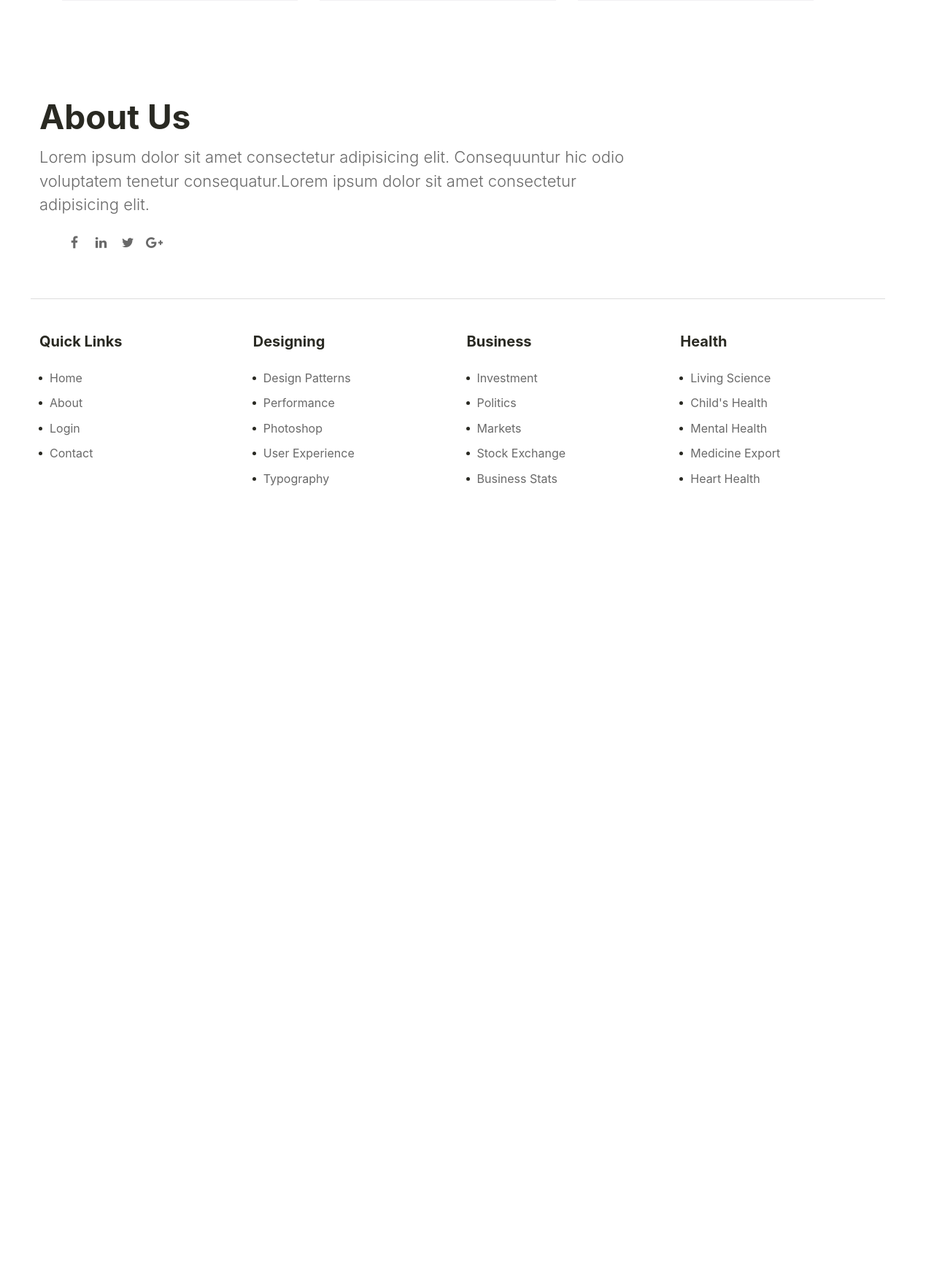
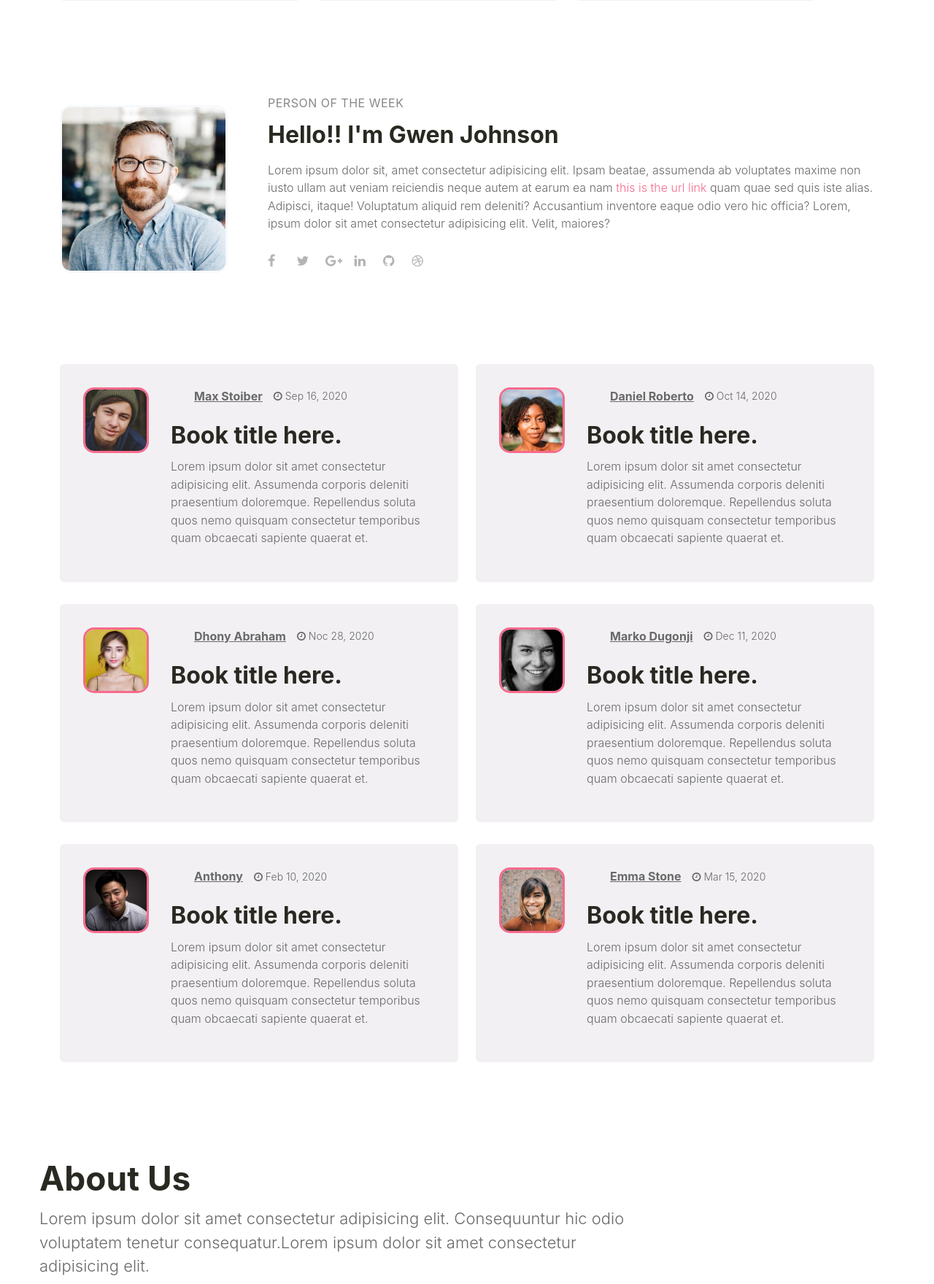
Before and after one commit to Libbna/BLOG_SITE, a PHP site: page / in a window 1280 px wide. Shown: the part 3243-5003 px from the top of the page at 73% size. Before the commit the page ends 3909 px from the top, so only its background shows below. Run offline with PHP 8.4, Linux system fonts and the light colour scheme; data that the repository does not hold is empty.

Commit message:
created the author-section UI

```diff
--- /dev/null
+++ b/assets/_author-section.scss
@@ -0,0 +1,129 @@
+$bg-color: #fff;
+$bg-color-three: #f2f0f3;
+$border-radius: 6px;
+$primary-color: #f76a8c;
+$font-color: #696969;
+$heading-color: #292922;
+
+.w3l-author {
+    background-color: $bg-color;
+    .author-image {
+        width: 230px;
+        height: 230px;
+        display: inline-block;
+        overflow: hidden;
+        border-radius: 15px;
+        border: 3px solid #F7F9FC;
+        background: #fff;
+        img {
+            width: 100%;
+            min-width: 100%;
+            object-fit: cover;
+            object-position: center;
+            }
+        }
+        .category {
+            display: inline-block;
+            margin-bottom: 5px;
+            text-transform: uppercase;
+            letter-spacing: .5px;
+            font-size: 16px;
+            color: #888;
+        }
+        h2 {
+            font-size: 32px;
+            font-weight: 700;
+            color: #292922;
+        }
+        p {
+            font-size: 16px;
+            line-height: 24.5px;
+            font-weight: 300;
+        }
+        .author-icons {
+            li {
+                // font-size: 16px;
+                // line-height: 24.5px;
+                // font-weight: 300;
+                display: inline-block;
+                margin-right: 5px;
+            }
+            a {
+                width: 30px;
+                height: 30px;
+                line-height: 30px;
+                display: inline-block;
+                font-size: 18px;
+                color: #69696980;
+                span {
+                    line-height: 30px;
+                }
+            }
+        }
+}
+
+// testimonials section
+.w3l-authors {
+    background-color: $bg-color;
+    .slider-info {
+        max-width: 100%;
+        display: grid;
+        grid-template-columns: auto 1fr;
+        grid-gap: 30px;
+        background-color: $bg-color-three;
+        border-radius: $border-radius;
+        padding: 2rem;
+        margin-top: 30px;
+    }
+    .img-circle {
+        width: 90px;
+        height: 90px;
+        display: inline-block;
+        overflow: hidden;
+        background: #f3f6f9;
+        border-radius: 15px;
+        border: 3px solid $primary-color;
+        img {
+            width: 100%;
+            min-height: 100%;
+            object-fit: cover;
+            object-position: center;
+        }
+    }
+    .blog-single-author-date {
+        li {
+            font-size: 14px;
+            color: $font-color;
+            display: inline-block;
+            margin-right: 15px;
+            transition: 0.3s ease-in-out;
+            font-weight: 300;
+
+            a {
+                font-size: 16px;
+                font-weight: 700;
+                text-decoration: underline;
+                transition: 0.3s ease-in-out;
+                color: $font-color;
+            }
+        }
+    }
+    .author-book-title {
+        color: $heading-color;
+        font-size: 32px;
+        line-height: 41.6px;
+        display: inline-block;
+        font-weight: 700;
+        transition: 0.3s ease-in-out;
+        margin-top: 5px;
+        &:hover {
+            text-decoration: underline;
+            transition: 0.3s ease-in-out;
+        }
+    }
+    .message {
+        p {
+            margin-top: 10px;
+        }
+    }
+}
--- a/assets/main.css
+++ b/assets/main.css
@@ -784,6 +784,144 @@ footer .footer-inner-main .footer-grids .container .text-txt .footer-links .sub-
   border-color: #dae0e5;
 }
 
+.w3l-author {
+  background-color: #fff;
+}
+
+.w3l-author .author-image {
+  width: 230px;
+  height: 230px;
+  display: inline-block;
+  overflow: hidden;
+  border-radius: 15px;
+  border: 3px solid #F7F9FC;
+  background: #fff;
+}
+
+.w3l-author .author-image img {
+  width: 100%;
+  min-width: 100%;
+  -o-object-fit: cover;
+     object-fit: cover;
+  -o-object-position: center;
+     object-position: center;
+}
+
+.w3l-author .category {
+  display: inline-block;
+  margin-bottom: 5px;
+  text-transform: uppercase;
+  letter-spacing: .5px;
+  font-size: 16px;
+  color: #888;
+}
+
+.w3l-author h2 {
+  font-size: 32px;
+  font-weight: 700;
+  color: #292922;
+}
+
+.w3l-author p {
+  font-size: 16px;
+  line-height: 24.5px;
+  font-weight: 300;
+}
+
+.w3l-author .author-icons li {
+  display: inline-block;
+  margin-right: 5px;
+}
+
+.w3l-author .author-icons a {
+  width: 30px;
+  height: 30px;
+  line-height: 30px;
+  display: inline-block;
+  font-size: 18px;
+  color: #69696980;
+}
+
+.w3l-author .author-icons a span {
+  line-height: 30px;
+}
+
+.w3l-authors {
+  background-color: #fff;
+}
+
+.w3l-authors .slider-info {
+  max-width: 100%;
+  display: -ms-grid;
+  display: grid;
+  -ms-grid-columns: auto 1fr;
+      grid-template-columns: auto 1fr;
+  grid-gap: 30px;
+  background-color: #f2f0f3;
+  border-radius: 6px;
+  padding: 2rem;
+  margin-top: 30px;
+}
+
+.w3l-authors .img-circle {
+  width: 90px;
+  height: 90px;
+  display: inline-block;
+  overflow: hidden;
+  background: #f3f6f9;
+  border-radius: 15px;
+  border: 3px solid #f76a8c;
+}
+
+.w3l-authors .img-circle img {
+  width: 100%;
+  min-height: 100%;
+  -o-object-fit: cover;
+     object-fit: cover;
+  -o-object-position: center;
+     object-position: center;
+}
+
+.w3l-authors .blog-single-author-date li {
+  font-size: 14px;
+  color: #696969;
+  display: inline-block;
+  margin-right: 15px;
+  -webkit-transition: 0.3s ease-in-out;
+  transition: 0.3s ease-in-out;
+  font-weight: 300;
+}
+
+.w3l-authors .blog-single-author-date li a {
+  font-size: 16px;
+  font-weight: 700;
+  text-decoration: underline;
+  -webkit-transition: 0.3s ease-in-out;
+  transition: 0.3s ease-in-out;
+  color: #696969;
+}
+
+.w3l-authors .author-book-title {
+  color: #292922;
+  font-size: 32px;
+  line-height: 41.6px;
+  display: inline-block;
+  font-weight: 700;
+  -webkit-transition: 0.3s ease-in-out;
+  transition: 0.3s ease-in-out;
+  margin-top: 5px;
+}
+
+.w3l-authors .author-book-title:hover {
+  text-decoration: underline;
+  -webkit-transition: 0.3s ease-in-out;
+  transition: 0.3s ease-in-out;
+}
+
+.w3l-authors .message p {
+  margin-top: 10px;
+}
+
 * {
   margin: 0;
   padding: 0;
--- a/assets/main.scss
+++ b/assets/main.scss
@@ -6,6 +6,7 @@
 @import "./search-results";
 @import "./main-slider";
 @import "./latest-post";
+@import "./author-section";
 
 
 // color-codes
--- /dev/null
+++ b/author-section.php
@@ -0,0 +1,136 @@
+<!-- Author Section -->
+<section id="author" class="w3l-author py-5">
+    <div class="container py-lg-3">
+        <div class="row align-items-center">
+            <div class="col-lg-3 col-sm-4 col-7 order-first">
+                <div class="author-image">
+                    <img src="assets/uploads/main-author.jpg" alt="" class="img-fluid">
+                </div>
+            </div>
+            <div class="col-lg-9 col-sm-12 order-md-first mt-lg-0 mt-4">
+                <span class="category">Person of the Week</span>
+                <h2 class="mt-2 mb-3 title">Hello!! I'm Gwen Johnson </h2>
+                <p>Lorem ipsum dolor sit, amet consectetur adipisicing elit. Ipsam beatae, assumenda ab voluptates maxime non iusto ullam aut veniam
+                    reiciendis neque autem at earum ea nam <a href="#url">this is the url link</a> quam quae sed quis iste alias. Adipisci, itaque!
+                    Voluptatum aliquid rem deleniti? Accusantium inventore eaque odio vero hic officia? Lorem, ipsum dolor sit amet consectetur
+                    adipisicing elit. Velit, maiores?
+                </p>
+                <ul class="author-icons mt-4 pl-0">
+                    <li><a class="facebook" href="#url"><span class="fa fa-facebook" aria-hidden="true"></span></a> </li>
+                    <li><a class="twitter" href="#url"><span class="fa fa-twitter" aria-hidden="true"></span></a></li>
+                    <li><a class="google" href="#url"><span class="fa fa-google-plus" aria-hidden="true"></span></a></li>
+                    <li><a class="linkedin" href="#url"><span class="fa fa-linkedin" aria-hidden="true"></span></a></li>
+                    <li><a class="github" href="#url"><span class="fa fa-github" aria-hidden="true"></span></a></li>
+                    <li><a class="dribbble" href="#url"><span class="fa fa-dribbble" aria-hidden="true"></span></a></li>
+                </ul>
+            </div>
+        </div>
+    </div>
+</section>
+<!-- Author section - testimonials -->
+
+
+<section class="w3l-authors" id="testimonials">
+    <div class="testimonials pb-5">
+        <div class="container py-lg-3">
+            <div class="row">
+                <div class="col-lg-6">
+                    <div class="slider-info">
+                        <div class="img-circle">
+                            <a href="author.html"><img src="assets/uploads/author1.jpg" class="img-fluid" alt="author image"></a>
+                        </div>
+                        <div class="message">
+                            <ul class="blog-single-author-date d-flex align-items-center">
+                                <li><a href="author.html">Max Stoiber</a></li>
+                                <li><span class="fa fa-clock-o" aria-hidden="true"></span> Sep 16, 2020</li>
+                            </ul>
+                            <a class="author-book-title" href="author.html">Book title here.</a>
+                            <p>Lorem ipsum dolor sit amet consectetur adipisicing elit. Assumenda corporis deleniti praesentium doloremque. Repellendus soluta quos
+                                nemo quisquam consectetur temporibus quam obcaecati sapiente quaerat et.</p>
+                        </div>
+                    </div>
+                </div>
+                <div class="col-lg-6">
+                    <div class="slider-info">
+                        <div class="img-circle">
+                            <a href="author.html"><img src="assets/uploads/author2.jpg" class="img-fluid" alt="author image"></a>
+                        </div>
+                        <div class="message">
+                            <ul class="blog-single-author-date d-flex align-items-center">
+                                <li><a href="author.html">Daniel Roberto</a></li>
+                                <li><span class="fa fa-clock-o" aria-hidden="true"></span> Oct 14, 2020</li>
+                            </ul>
+                            <a class="author-book-title" href="author.html">Book title here.</a>
+                            <p>Lorem ipsum dolor sit amet consectetur adipisicing elit. Assumenda corporis deleniti praesentium doloremque. Repellendus soluta quos
+                                nemo quisquam consectetur temporibus quam obcaecati sapiente quaerat et.</p>
+                        </div>
+                    </div>
+                </div>
+                <div class="col-lg-6">
+                    <div class="slider-info">
+                        <div class="img-circle">
+                            <a href="author.html"><img src="assets/uploads/author3.jpg" class="img-fluid" alt="author image"></a>
+                        </div>
+                        <div class="message">
+                            <ul class="blog-single-author-date d-flex align-items-center">
+                                <li><a href="author.html">Dhony Abraham</a></li>
+                                <li><span class="fa fa-clock-o" aria-hidden="true"></span> Noc 28, 2020</li>
+                            </ul>
+                            <a class="author-book-title" href="author.html">Book title here.</a>
+                            <p>Lorem ipsum dolor sit amet consectetur adipisicing elit. Assumenda corporis deleniti praesentium doloremque. Repellendus soluta quos
+                                nemo quisquam consectetur temporibus quam obcaecati sapiente quaerat et.</p>
+                        </div>
+                    </div>
+                </div>
+                <div class="col-lg-6">
+                    <div class="slider-info">
+                        <div class="img-circle">
+                            <a href="author.html"><img src="assets/uploads/author4.jpg" class="img-fluid" alt="author image"></a>
+                        </div>
+                        <div class="message">
+                            <ul class="blog-single-author-date d-flex align-items-center">
+                                <li><a href="author.html">Marko Dugonji</a></li>
+                                <li><span class="fa fa-clock-o" aria-hidden="true"></span> Dec 11, 2020</li>
+                            </ul>
+                            <a class="author-book-title" href="author.html">Book title here.</a>
+                            <p>Lorem ipsum dolor sit amet consectetur adipisicing elit. Assumenda corporis deleniti praesentium doloremque. Repellendus soluta quos
+                                nemo quisquam consectetur temporibus quam obcaecati sapiente quaerat et.</p>
+                        </div>
+                    </div>
+                </div>
+                <div class="col-lg-6">
+                    <div class="slider-info">
+                        <div class="img-circle">
+                            <a href="author.html"><img src="assets/uploads/author5.jpg" class="img-fluid" alt="author image"></a>
+                        </div>
+                        <div class="message">
+                            <ul class="blog-single-author-date d-flex align-items-center">
+                                <li><a href="author.html">Anthony</a></li>
+                                <li><span class="fa fa-clock-o" aria-hidden="true"></span> Feb 10, 2020</li>
+                            </ul>
+                            <a class="author-book-title" href="author.html">Book title here.</a>
+                            <p>Lorem ipsum dolor sit amet consectetur adipisicing elit. Assumenda corporis deleniti praesentium doloremque. Repellendus soluta quos
+                                nemo quisquam consectetur temporibus quam obcaecati sapiente quaerat et.</p>
+                        </div>
+                    </div>
+                </div>
+                <div class="col-lg-6">
+                    <div class="slider-info">
+                        <div class="img-circle">
+                            <a href="author.html"><img src="assets/uploads/author6.jpg" class="img-fluid" alt="author image"></a>
+                        </div>
+                        <div class="message">
+                            <ul class="blog-single-author-date d-flex align-items-center">
+                                <li><a href="author.html">Emma Stone</a></li>
+                                <li><span class="fa fa-clock-o" aria-hidden="true"></span> Mar 15, 2020</li>
+                            </ul>
+                            <a class="author-book-title" href="author.html">Book title here.</a>
+                            <p>Lorem ipsum dolor sit amet consectetur adipisicing elit. Assumenda corporis deleniti praesentium doloremque. Repellendus soluta quos
+                                nemo quisquam consectetur temporibus quam obcaecati sapiente quaerat et.</p>
+                        </div>
+                    </div>
+                </div>
+            </div>
+        </div>
+    </div>
+</section>
--- a/includes/config.php
+++ b/includes/config.php
@@ -7,6 +7,7 @@ $db->setAttribute(PDO::ATTR_ERRMODE, PDO::ERRMODE_EXCEPTION);
 // date_default_timezone_set('Asia/Kolkata');
 
 function __autoload($class)
+
 {
     $class = strtolower($class);
 
--- a/index.php
+++ b/index.php
@@ -111,6 +111,7 @@ include('banner.php')
 
 <?php
 include("./latest-post.php");
+include("./author-section.php");
 ?>
 
 
```
Also changed, not shown: assets/uploads/author2.jpg (added), assets/uploads/author3.jpg (added), assets/uploads/main-author.jpg (added), 1 other file.
